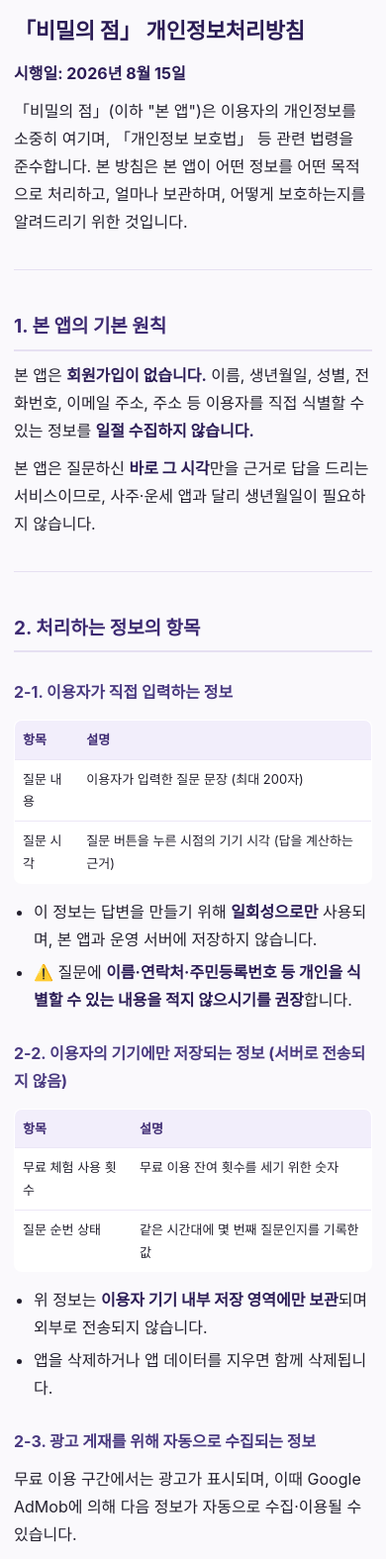
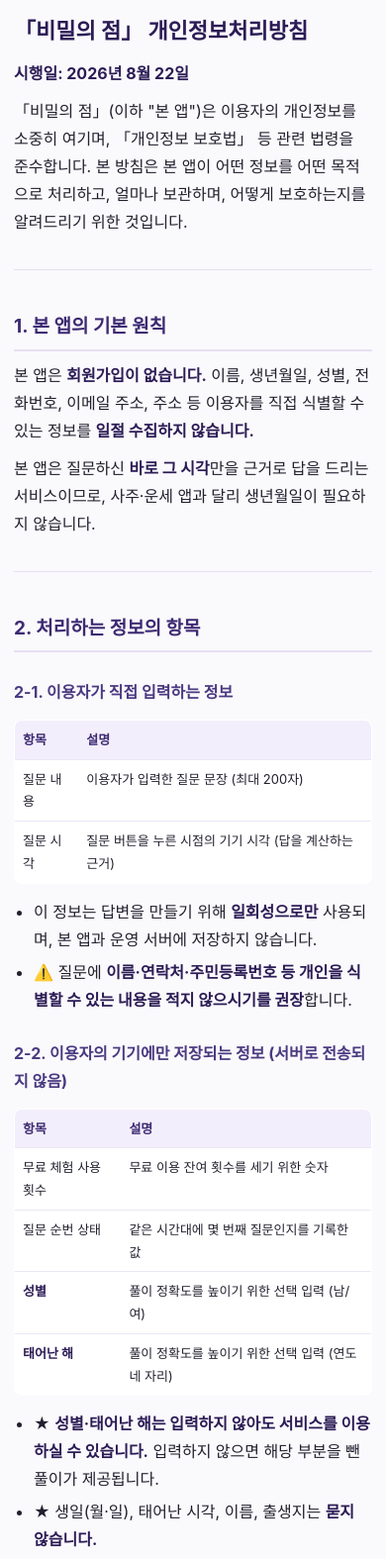
Before and after one commit to passion001/bimil-jeom-privacy, a plain HTML site: page index.html in a window 390 px wide. Shown: the part 63-1638 px from the top of the page at 99% size. Drawn offline with Linux system fonts and the light colour scheme.

Commit message:
Add files via upload

```diff
--- a/index.html
+++ b/index.html
@@ -1,59 +1,29 @@
 <!DOCTYPE html>
-<html lang="ko">
-<head>
-<meta charset="utf-8">
+<html lang="ko"><head><meta charset="utf-8">
 <meta name="viewport" content="width=device-width, initial-scale=1">
 <title>비밀의 점 — 개인정보처리방침</title>
 <meta name="description" content="「비밀의 점」 앱의 개인정보처리방침입니다.">
 <style>
-  :root { color-scheme: light; }
-  * { box-sizing: border-box; }
-  body {
-    margin: 0; padding: 32px 20px 80px;
-    font-family: -apple-system, BlinkMacSystemFont, "Malgun Gothic", "맑은 고딕",
-                 "Apple SD Gothic Neo", "Noto Sans KR", sans-serif;
-    line-height: 1.75; color: #23202e; background: #faf9fc;
-    -webkit-text-size-adjust: 100%;
-  }
-  .wrap { max-width: 760px; margin: 0 auto; }
-  .brand {
-    display: inline-block; padding: 6px 14px; border-radius: 999px;
-    background: #2b1c55; color: #f5e9c9; font-size: 13px; font-weight: 700;
-    letter-spacing: .02em; margin-bottom: 18px;
-  }
-  h1 { font-size: 26px; margin: 0 0 6px; color: #2b1c55; letter-spacing: -.01em; }
-  h2 { font-size: 19px; margin: 40px 0 10px; color: #3d2a72;
-       padding-bottom: 6px; border-bottom: 2px solid #e6e0f2; }
-  h3 { font-size: 16px; margin: 26px 0 8px; color: #4a3a80; }
-  p { margin: 10px 0; }
-  ul { margin: 10px 0; padding-left: 20px; }
-  li { margin: 5px 0; }
-  hr { border: 0; border-top: 1px solid #e6e0f2; margin: 34px 0; }
-  code { background: #efeaf8; padding: 1px 5px; border-radius: 4px; font-size: 13px; }
-  a { color: #5b3fc4; word-break: break-all; }
-  table {
-    width: 100%; border-collapse: collapse; margin: 14px 0;
-    font-size: 14.5px; background: #fff;
-    border: 1px solid #e0d9ef; border-radius: 8px; overflow: hidden;
-  }
-  th, td { padding: 10px 12px; text-align: left; border-bottom: 1px solid #ece7f6; vertical-align: top; }
-  th { background: #f2eefb; color: #3d2a72; font-weight: 700; white-space: nowrap; }
-  tr:last-child td { border-bottom: 0; }
-  strong { color: #2b1c55; }
-  @media (max-width: 560px) {
-    body { padding: 22px 14px 60px; }
-    h1 { font-size: 22px; }
-    table { font-size: 13px; }
-    th, td { padding: 8px; }
-    th { white-space: normal; }
-  }
-</style>
-</head>
-<body>
-<div class="wrap">
+ :root { color-scheme: light; } * { box-sizing: border-box; }
+ body { margin:0; padding:32px 20px 80px; font-family:-apple-system,BlinkMacSystemFont,"Malgun Gothic","맑은 고딕","Apple SD Gothic Neo","Noto Sans KR",sans-serif; line-height:1.75; color:#23202e; background:#faf9fc; -webkit-text-size-adjust:100%; }
+ .wrap { max-width:760px; margin:0 auto; }
+ .brand { display:inline-block; padding:6px 14px; border-radius:999px; background:#2b1c55; color:#f5e9c9; font-size:13px; font-weight:700; margin-bottom:18px; }
+ h1 { font-size:26px; margin:0 0 6px; color:#2b1c55; }
+ h2 { font-size:19px; margin:40px 0 10px; color:#3d2a72; padding-bottom:6px; border-bottom:2px solid #e6e0f2; }
+ h3 { font-size:16px; margin:26px 0 8px; color:#4a3a80; }
+ p { margin:10px 0; } ul { margin:10px 0; padding-left:20px; } li { margin:5px 0; }
+ hr { border:0; border-top:1px solid #e6e0f2; margin:34px 0; }
+ code { background:#efeaf8; padding:1px 5px; border-radius:4px; font-size:13px; }
+ a { color:#5b3fc4; word-break:break-all; }
+ table { width:100%; border-collapse:collapse; margin:14px 0; font-size:14.5px; background:#fff; border:1px solid #e0d9ef; border-radius:8px; overflow:hidden; }
+ th,td { padding:10px 12px; text-align:left; border-bottom:1px solid #ece7f6; vertical-align:top; }
+ th { background:#f2eefb; color:#3d2a72; font-weight:700; white-space:nowrap; }
+ tr:last-child td { border-bottom:0; } strong { color:#2b1c55; }
+ @media (max-width:560px) { body { padding:22px 14px 60px; } h1 { font-size:22px; } table { font-size:13px; } th,td { padding:8px; } th { white-space:normal; } }
+</style></head><body><div class="wrap">
 <div class="brand">비밀의 점 · K-Secret Tarot</div>
 <h1>「비밀의 점」 개인정보처리방침</h1>
-<p><strong>시행일: 2026년 8월 15일</strong></p>
+<p><strong>시행일: 2026년 8월 22일</strong></p>
 <p>「비밀의 점」(이하 &quot;본 앱&quot;)은 이용자의 개인정보를 소중히 여기며, 「개인정보 보호법」 등 관련 법령을 준수합니다. 본 방침은 본 앱이 어떤 정보를 어떤 목적으로 처리하고, 얼마나 보관하며, 어떻게 보호하는지를 알려드리기 위한 것입니다.</p>
 <hr>
 <h2>1. 본 앱의 기본 원칙</h2>
@@ -71,7 +41,10 @@
 <table><thead><tr><th>항목</th><th>설명</th></tr></thead><tbody>
 <tr><td>무료 체험 사용 횟수</td><td>무료 이용 잔여 횟수를 세기 위한 숫자</td></tr>
 <tr><td>질문 순번 상태</td><td>같은 시간대에 몇 번째 질문인지를 기록한 값</td></tr>
+<tr><td><strong>성별</strong></td><td>풀이 정확도를 높이기 위한 선택 입력 (남/여)</td></tr>
+<tr><td><strong>태어난 해</strong></td><td>풀이 정확도를 높이기 위한 선택 입력 (연도 네 자리)</td></tr>
 </tbody></table>
+<ul><li>★ <strong>성별·태어난 해는 입력하지 않아도 서비스를 이용하실 수 있습니다.</strong> 입력하지 않으면 해당 부분을 뺀 풀이가 제공됩니다.</li><li>★ 생일(월·일), 태어난 시각, 이름, 출생지는 <strong>묻지 않습니다.</strong></li><li>★ 이 두 값은 <strong>기기 안에만 저장되며 서버로 전송되지 않습니다.</strong> 서버에는 이 값으로 계산한 <strong>점술 기호(한자 두 글자)만</strong> 전달되며, 그 기호만으로는 나이나 성별을 특정할 수 없습니다.</li><li>앱을 삭제하거나 앱 데이터를 지우면 함께 삭제되며, 앱 화면의 <strong>[내 정보]</strong>에서 언제든 수정하실 수 있습니다.</li></ul>
 <ul><li>위 정보는 <strong>이용자 기기 내부 저장 영역에만 보관</strong>되며 외부로 전송되지 않습니다.</li><li>앱을 삭제하거나 앱 데이터를 지우면 함께 삭제됩니다.</li></ul>
 <h3>2-3. 광고 게재를 위해 자동으로 수집되는 정보</h3>
 <p>무료 이용 구간에서는 광고가 표시되며, 이때 Google AdMob에 의해 다음 정보가 자동으로 수집·이용될 수 있습니다.</p>
@@ -83,6 +56,7 @@
 <table><thead><tr><th>목적</th><th>사용하는 정보</th></tr></thead><tbody>
 <tr><td>질문에 대한 상담 답변 생성·제공</td><td>질문 내용, 질문 시각</td></tr>
 <tr><td>무료 이용 횟수 관리</td><td>무료 체험 사용 횟수 (기기 내부)</td></tr>
+<tr><td>풀이 정확도 향상</td><td>성별·태어난 해 (기기 내부에서 점술 기호로 변환 후 사용)</td></tr>
 <tr><td>같은 시간대 반복 질문의 구분</td><td>질문 순번 상태 (기기 내부)</td></tr>
 <tr><td>광고 게재 및 부정 클릭 방지</td><td>광고 식별자 등 (Google 처리)</td></tr>
 </tbody></table>
@@ -91,7 +65,7 @@
 <h2>4. 보유 및 이용 기간</h2>
 <table><thead><tr><th>항목</th><th>보유 기간</th></tr></thead><tbody>
 <tr><td>질문 내용·질문 시각</td><td><strong>저장하지 않음</strong> — 답변 생성 즉시 폐기</td></tr>
-<tr><td>무료 체험 횟수·질문 순번</td><td>이용자 기기에만 보관, <strong>앱 삭제 시 즉시 소멸</strong></td></tr>
+<tr><td>무료 체험 횟수·질문 순번·성별·태어난 해</td><td>이용자 기기에만 보관, <strong>앱 삭제 시 즉시 소멸</strong></td></tr>
 <tr><td>서버 접속 기록(IP·접속 시각 등 운영 로그)</td><td>서비스 안정성 확인 목적으로 최대 <strong>30일</strong> 후 자동 삭제</td></tr>
 <tr><td>광고 관련 정보</td><td>Google의 보관 정책에 따름</td></tr>
 </tbody></table>
@@ -100,8 +74,8 @@
 <h2>5. 처리 위탁 및 국외 이전</h2>
 <p>본 앱은 서비스 제공을 위해 아래 사업자에게 정보 처리를 위탁하고 있으며, 해당 사업자의 서버는 국외에 있습니다.</p>
 <table><thead><tr><th>이전받는 자</th><th>국가</th><th>이전 항목</th><th>목적</th><th>보유·이용 기간</th></tr></thead><tbody>
-<tr><td>Cloudflare, Inc.</td><td>미국</td><td>질문 내용, 질문 시각, 접속 정보</td><td>요청 중계 서버 운영</td><td>처리 즉시 폐기 (운영 로그 최대 30일)</td></tr>
-<tr><td>Anthropic PBC</td><td>미국</td><td>질문 내용, 계산된 점술 데이터</td><td>상담 답변 문장 생성</td><td>처리 즉시 폐기</td></tr>
+<tr><td>Cloudflare, Inc.</td><td>미국</td><td>질문 내용, 질문 시각, 점술 기호, 접속 정보</td><td>요청 중계 서버 운영</td><td>처리 즉시 폐기 (운영 로그 최대 30일)</td></tr>
+<tr><td>Anthropic PBC</td><td>미국</td><td>질문 내용, 계산된 점술 데이터(성별·나이 원본 아님)</td><td>상담 답변 문장 생성</td><td>처리 즉시 폐기</td></tr>
 <tr><td>Google LLC</td><td>미국</td><td>광고 식별자, IP, 기기 정보</td><td>광고 게재·측정</td><td>Google 정책에 따름</td></tr>
 </tbody></table>
 <ul><li>Anthropic PBC는 API를 통해 전달된 내용을 <strong>인공지능 모델 학습에 사용하지 않으며</strong>, 별도 요청이 없는 한 장기간 보관하지 않습니다.</li></ul>
@@ -153,7 +127,10 @@
 <hr>
 <h2>15. 방침의 변경</h2>
 <p>본 방침의 내용이 추가·삭제·수정되는 경우, 변경 사항을 시행 최소 7일 전에 본 페이지를 통해 공지합니다. 다만 이용자 권리에 중대한 변경이 있는 경우에는 최소 30일 전에 공지합니다.</p>
-<ul><li>공고일: 2026년 8월 15일</li><li>시행일: 2026년 8월 15일</li></ul>
-</div>
-</body>
-</html>
+<ul><li>공고일: 2026년 8월 22일</li><li>시행일: 2026년 8월 22일</li></ul>
+<p><strong>개정 이력</strong></p>
+<table><thead><tr><th>시행일</th><th>내용</th></tr></thead><tbody>
+<tr><td>2026-08-15</td><td>최초 제정</td></tr>
+<tr><td>2026-08-22</td><td>선택 입력 항목 <strong>성별·태어난 해</strong> 추가 (기기 내 저장, 서버에는 계산된 점술 기호만 전달)</td></tr>
+</tbody></table>
+</div></body></html>
```
